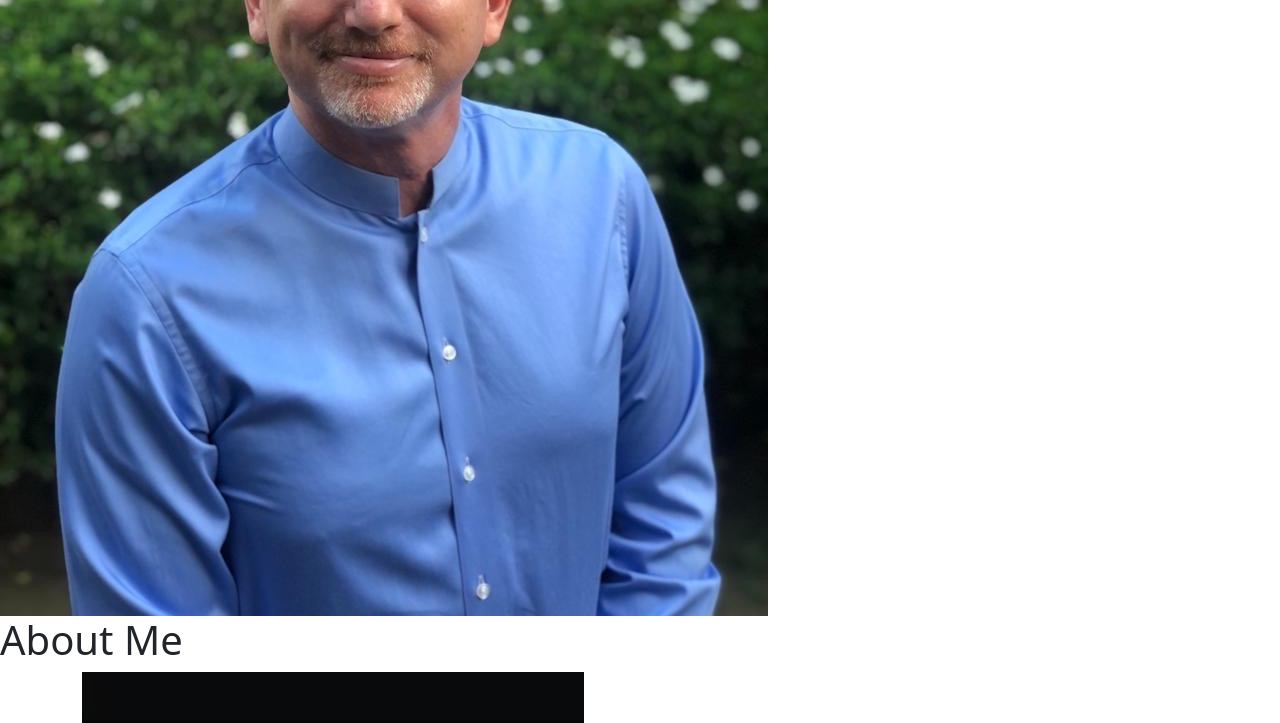
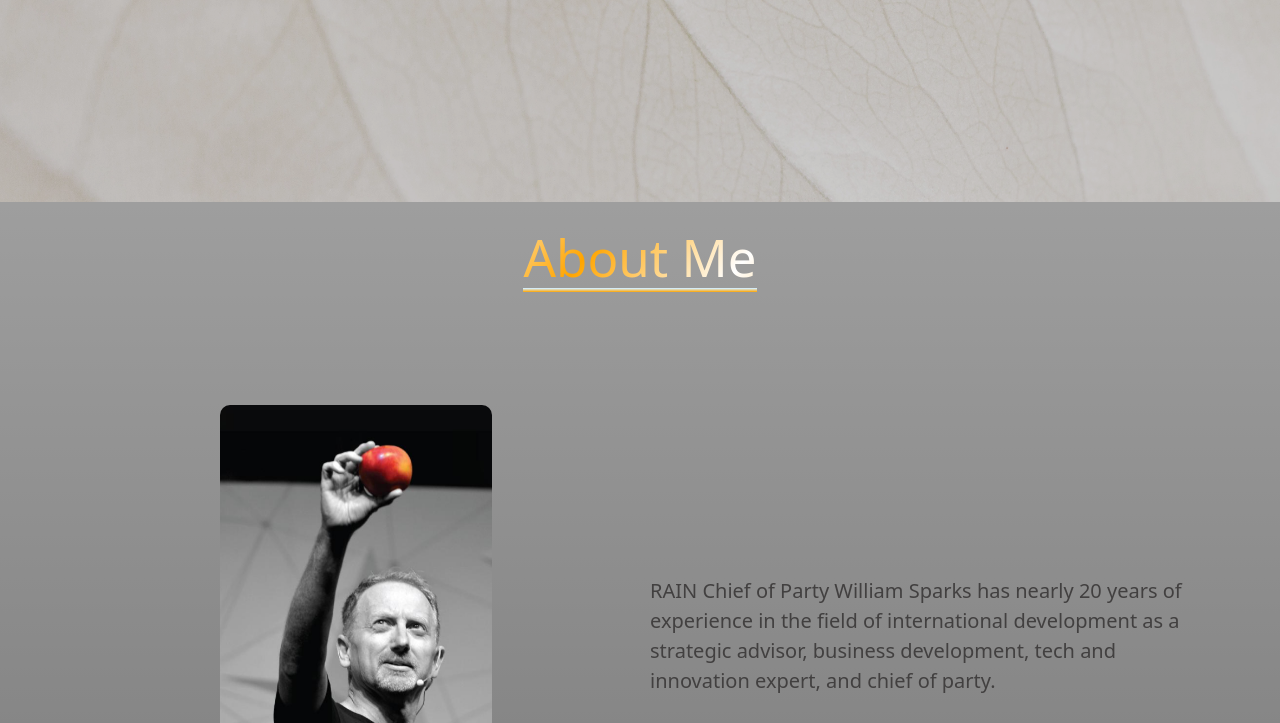
Before and after one commit to MuhammadAdil12/uncle-will-portfolio, a plain HTML site: page index.html in a window 1280 px wide. Shown: the part 614-1337 px from the top of the page. Drawn offline with nearby package versions, Linux system fonts and the light colour scheme; files that its build step writes are made by us from their sources; the site is published under a folder, as on GitHub Pages, so addresses that start at the root find nothing.

Commit message:
first commit

```diff
--- a/index.html
+++ b/index.html
@@ -5,7 +5,7 @@
     <meta name="viewport" content="width=device-width, initial-scale=1.0">
     <title>WILLIAM SPARKS</title>
     <!--the link the css-->
-    <link rel="stylesheet" href="/uncle-will-web-page/styles.css">
+    <link rel="stylesheet" href="styles.css">
     <script src="index.js" defer></script>
     <!--the link for font awesome-->
     <script src="https://kit.fontawesome.com/7005b8e655.js" crossorigin="anonymous"></script>
```
